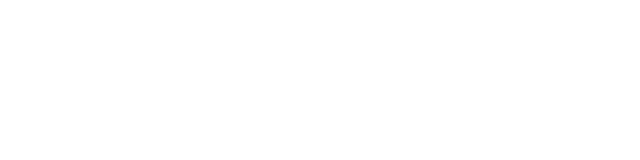
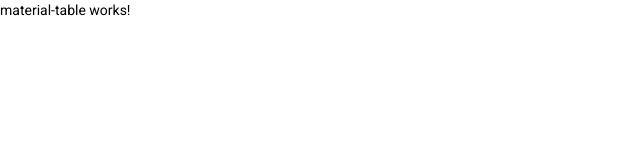
Before and after one commit to victor-arana/mobile-membership-dashboard-v5, an Angular app: page / in a window 1280 px wide. Shown: the top 160 px of the page, without its empty margins (0-640 px from the left). Built offline with nearby package versions, Linux system fonts and the light colour scheme.

Commit message:
:alembic: show-table, shows table component on app component
Changes committed:
	modified:   src/app/app.component.html

```diff
--- a/src/app/app.component.html
+++ b/src/app/app.component.html
@@ -1 +1,2 @@
+<app-material-table></app-material-table>
 <router-outlet></router-outlet>
```
